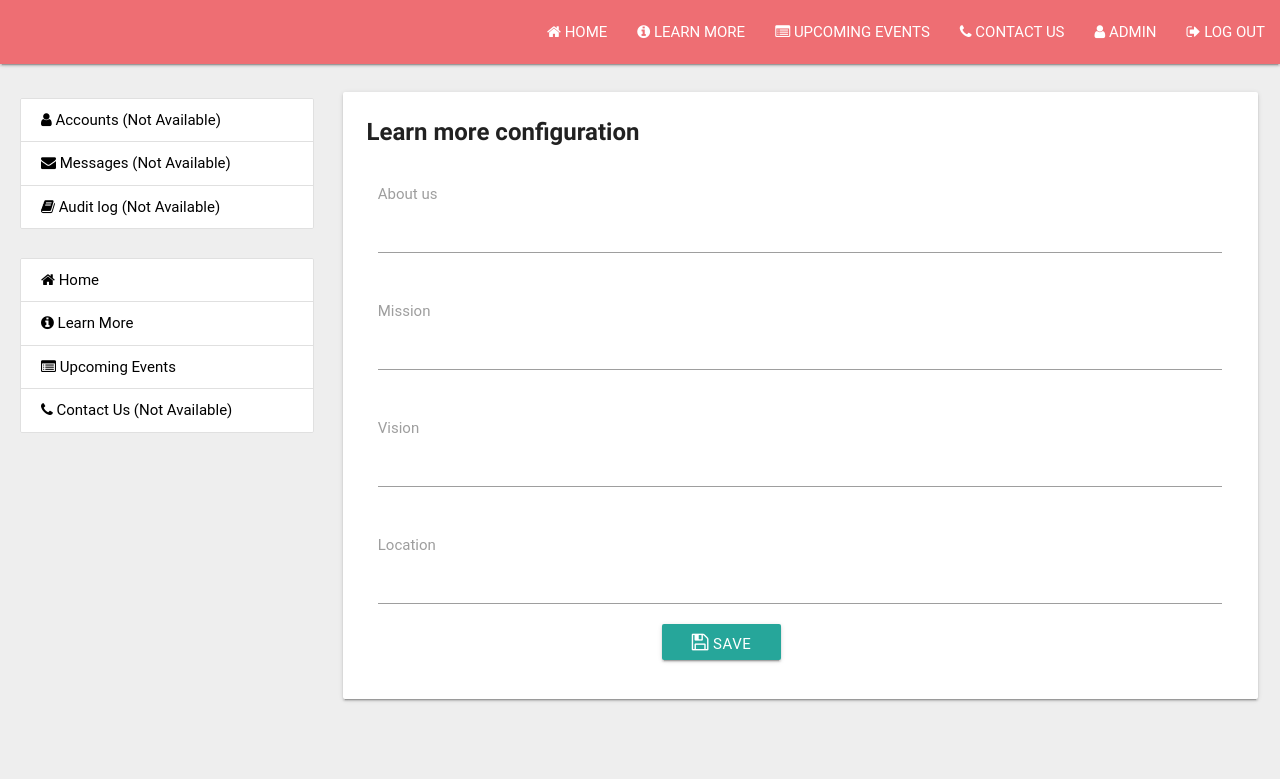
After one commit to JvManuel/church, a CodeIgniter app: page /database/index.php/main/Learn_more_maintenance in a window 1280 px wide. The commit adds this page. Shown: the top 779 px of the page. Run offline with CodeIgniter, Linux system fonts and the light colour scheme; the visitor is signed in with stand-in values (Sample User, id 1); data that the repository does not hold is empty; some libraries are stand-ins or nearby versions; some web fonts are replaced.

Commit message:
Learn more finished

```diff
--- a/application/controllers/Admin/Home_maintenance_controller.php
+++ b/application/controllers/Admin/Home_maintenance_controller.php
@@ -16,11 +16,13 @@ class Home_maintenance_controller extends CI_Controller
 
 		public function website_title_editor()
 		{
+			if(isset($_SESSION['logged_in'])==TRUE)
+			{
 			$new_title			=	htmlentities($this->input->post('new_title'));
 			$new_introduction	=	htmlentities($this->input->post('new_introduction'));
 			$this->load->model("Admin/Home_maintenance_model");
 			$result = $this->Home_maintenance_model->website_title_editor($new_title,$new_introduction);
-
+			}
 		}
 
 
--- a/application/controllers/Main.php
+++ b/application/controllers/Main.php
@@ -138,6 +138,25 @@ class Main extends CI_Controller
 		}
 	}
 
+	public function Learn_more_maintenance()
+	{
+		if(isset($_SESSION['logged_in'])==TRUE)
+		{
+		$this->load->model("Learn_more_model");
+	    $result = $this->Learn_more_model->get_Info();
+	    $result_Data=$result['Data'];
+	    foreach ($result_Data->result() as $row)
+	    {
+	     	$data[$row->type]=$row->text;
+	    }
+		$this->load->view("Admin/Learn_more_view",$data);
+
+		}
+		else
+		{
+		header("location:Log_In");
+		}
+	}
 
 }
 ?>
--- /dev/null
+++ b/application/views/Admin/Learn_more_view.php
@@ -0,0 +1,47 @@
+<html>
+	<title>Learn More Maintenance | <?php echo $title; ?></title>
+	<body>
+		<div style="">
+			<div class="row">
+				<div class="col s3" >
+					<?php $this->load->view("Menu"); ?>
+				</div>
+				<div class="col s9" >
+					<div style="margin-top:20px;">
+						<div class="col s12">
+					          <div class="card">
+						            <div class="card-content">
+						              <span class="card-title"><b>Learn more configuration</b></span>
+							              <form>
+							              		<div class="input-field col s12">
+										          <textarea id="about_us_input" type="text" class="validate materialize-textarea" ><?php echo $About_Us; ?></textarea>
+										          <label for="about_us_input">About us</label>
+										        </div>
+										        <div class="input-field col s12">
+										          <textarea id="mission_input" type="text" class="validate materialize-textarea" ><?php echo $Mission; ?></textarea>
+										          <label for="mission_input">Mission</label>
+										        </div>
+										        <div class="input-field col s12">
+										          <textarea id="vision_input" type="text" class="validate materialize-textarea" ><?php echo $Vision; ?></textarea>
+										          <label for="vision_input">Vision</label>
+										        </div>
+										        <div class="input-field col s12">
+										          <textarea id="location_input" type="text" class="validate materialize-textarea" ><?php echo $Location; ?></textarea>
+										          <label for="location_input">Location</label>
+										        </div>
+										        <center>
+										        	<a  class="waves-effect waves-light btn " id="btn_save" ><i class="fa fa-save"></i> Save</a>
+								              		<a id="btn_proceed" class="waves-effect waves-light btn edit_website_name scale-transition scale-out" ><i class="fa fa-check"></i> Proceed</a>
+								          	    </center>
+							              </form>
+						            </div>
+
+					          </div>
+					    </div>
+					</div>
+				</div>
+			</div>
+		</div>
+		<script type="text/javascript" src="<?php echo base_url('assets/js/Admin/Learn_more_maintenance.js');?>"></script>
+	</body>
+</html>
--- a/application/views/Footer_view.php
+++ b/application/views/Footer_view.php
@@ -18,7 +18,7 @@
           </div>
           <div class="footer-copyright">
             <div class="container">
-            © 2014 Copyright Text
+            © <?php echo date("Y"); ?> Copyright
             <a class="grey-text text-lighten-4 right" href="#!">More Links</a>
             </div>
           </div>
--- a/application/views/Menu.php
+++ b/application/views/Menu.php
@@ -1,11 +1,11 @@
-				<div class="collection" style="margin-top:30px;">
-			        <a href="#!" class="collection-item" style="color:black !important;"><i class="fa fa-user"></i> Accounts</a>
-			        <a href="#!" class="collection-item" style="color:black !important;"><i class="fa fa-envelope"></i> Messages</a>
-			        <a href="#!" class="collection-item" style="color:black !important;"><i class="fa fa-book"></i> Audit log</a>
+				<div class="collection" style="position:fixed;left:20px;top:90px;width:23%;">
+			        <a href="#!" class="collection-item" style="color:black !important;"><i class="fa fa-user"></i> Accounts (Not Available)</a>
+			        <a href="#!" class="collection-item" style="color:black !important;"><i class="fa fa-envelope"></i> Messages (Not Available)</a>
+			        <a href="#!" class="collection-item" style="color:black !important;"><i class="fa fa-book"></i> Audit log (Not Available)</a>
 			    </div>
-				<div class="collection" style="margin-top:30px;">
+				<div class="collection" style="position:fixed;left:20px;top:250px;width:23%;">
 			        <a href="Home_maintenance" class="collection-item" style="color:black !important;"><i class="fa fa-home"></i> Home</a>
-			        <a href="#!" class="collection-item" style="color:black !important;"><i class="fa fa-info-circle"></i> Learn More</a>
+			        <a href="Learn_more_maintenance" class="collection-item" style="color:black !important;"><i class="fa fa-info-circle"></i> Learn More</a>
 			        <a href="#!" class="collection-item" style="color:black !important;"><i class="fa fa-list-alt"></i> Upcoming Events</a>
-			        <a href="#!" class="collection-item" style="color:black !important;"><i class="fa fa-phone"></i> Contact Us</a>
+			        <a href="#!" class="collection-item" style="color:black !important;"><i class="fa fa-phone"></i> Contact Us (Not Available)</a>
 			    </div>
--- /dev/null
+++ b/assets/js/Admin/Learn_more_maintenance.js
@@ -0,0 +1,64 @@
+$(document).ready(function(){
+	var proceed=false;
+	$('.edit_website_name').click(function(){
+		var new_about_us = $("#about_us_input").val();
+		var new_mission  = $("#mission_input").val();
+		var new_vision 	 = $("#vision_input").val();
+		var new_location = $("#location_input").val();
+		if(new_about_us!="")
+		{
+			$.ajax({
+			      url: '/Church/Admin/Learn_more_controller/learn_more_editor',
+			      type: 'POST',
+			      data: {
+			      	'new_about_us' 	   : new_about_us,
+			      	'new_mission'	   : new_mission,
+			      	'new_vision'	   : new_vision,
+			      	'new_location'	   : new_location
+			      },
+			      beforeSend: function(xhr){
+			          Materialize.toast("Saving please wait ...", 3000 );
+			      },
+			      success: function(data){
+			     	  Materialize.toast("Learn more information has been modified .", 3000 );
+			      },
+			      error: function(xhr, status, error) {
+			          Materialize.toast("Something went wrong ... Please try again ", 3000 );
+			      }
+			 });
+
+
+		}
+		else
+		{
+			Materialize.toast("Please fill out the fields properly! please try again .", 3000 );
+		}
+
+		refresh_button();
+	});
+
+	$('#btn_save').click(function(){
+		if(proceed==false)
+		{
+			$('#btn_save').html("<b>X</b> Cancel");
+			$('#btn_save').addClass("red");
+			$('#btn_proceed').removeClass('scale-out');
+			$('#btn_proceed').addClass('scale-in');
+			proceed=true;
+		}
+		else
+		{
+			refresh_button();
+		}
+	});
+
+	function refresh_button()
+	{
+		$('#btn_save').html("<i class=\"fa fa-save\"></i> Save");
+		$('#btn_save').removeClass("red");
+		$('#btn_proceed').removeClass('scale-in');
+		$('#btn_proceed').addClass('scale-out');
+		proceed=false;
+	}
+
+});
```
Also changed, not shown: application/controllers/Admin/Learn_more_controller.php (added, +32 -0 lines), application/models/Admin/Learn_more_model.php (added, +34 -0 lines), application/views/Contact_us_view.php (+3 -5 lines), application/views/Home_view.php (+2 -5 lines), application/views/Learn_more_view.php (+2 -5 lines), application/views/Upcoming_events_view.php (+3 -5 lines), application/views/parallax_view.php (added, +10 -0 lines).
